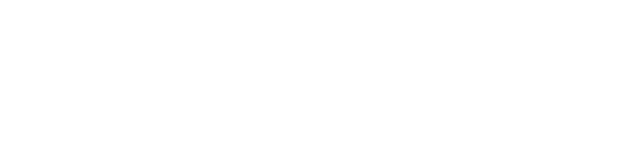
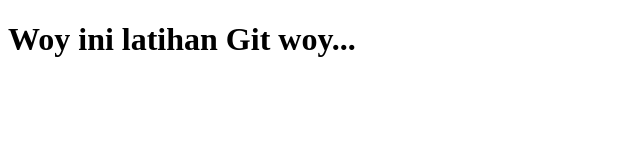
Before and after one commit to GabrielIndrawan/Test-Latihan-Git, a plain HTML site: page index.html in a window 1280 px wide. Shown: the whole page, without its empty margins (0-640 px from the left). Drawn offline with Linux system fonts and the light colour scheme.

Commit message:
Menambahkan h1

```diff
--- a/index.html
+++ b/index.html
@@ -6,6 +6,6 @@
     <title>Coba-coba git</title>
 </head>
 <body>
-
+    <h1>Woy ini latihan Git woy...</h1>
 </body>
 </html>
```
